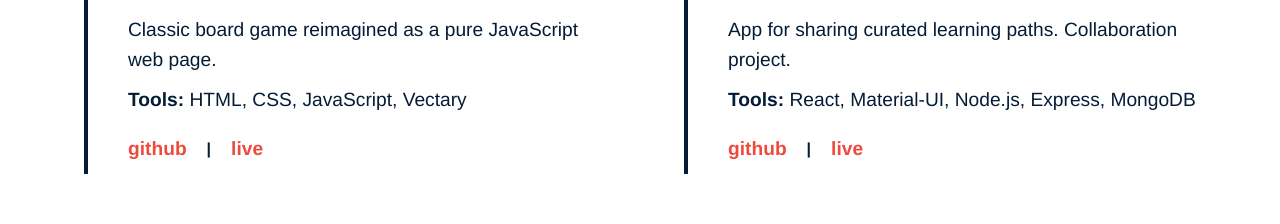
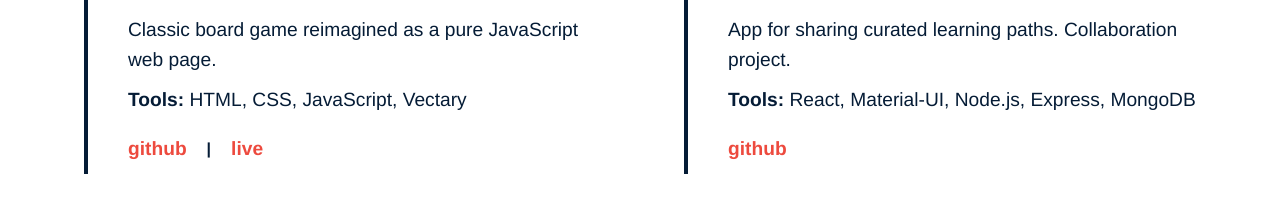
Before and after one commit to anabrd/portfolio, a React (Create React App) app: page / in a window 1280 px wide. Shown: the part 2090-2314 px from the top of the page. Built offline with nearby package versions, Linux system fonts and the light colour scheme.

Commit message:
Restructure project links and remove paved live link

```diff
--- a/src/components/Projects.js
+++ b/src/components/Projects.js
@@ -10,9 +10,13 @@ function Projects(props) {
             <p>{project.description}</p>
             <p><span>Tools: </span>{project.tools}</p>
             <div className = "projects-links-wrapper">
-                <a href={project.links[0]} target="_blank" rel="noreferrer">GitHub</a>
-                <span> | </span>
-                <a href={project.links[1]} target="_blank" rel="noreferrer">Live</a>
+                <a href={project.links.github} target="_blank" rel="noreferrer">GitHub</a>
+                {project.links.live &&
+                <>
+                    <span> | </span>
+                    <a href={project.links.live} target="_blank" rel="noreferrer">Live</a>
+                </>
+                }
             </div>
         </div>)
 
--- a/src/data/dataEN.js
+++ b/src/data/dataEN.js
@@ -42,25 +42,37 @@ const dataEN = [{
         name: 'Roughly the Size Of',
         description: 'Country to US State comparison.',
         tools: 'Bootstrap, Python/Flask, Jinja, SQLite',
-        links: ['https://github.com/anabrd/roughly-the-size-of', 'https://roughly-the-size-of-cdf85c2c6396.herokuapp.com/'],
+        links: {
+          github: 'https://github.com/anabrd/roughly-the-size-of',
+          live: 'https://roughly-the-size-of-cdf85c2c6396.herokuapp.com/'
+        }
       },
       {
       name: 'Get It Done',
       description: 'Full-stack task management app with authentication.',
       tools: 'React, Material-UI, Node.js, Express, MongoDB',
-      links: ['https://github.com/anabrd/get-it-done-app', 'https://anabrd.github.io/get-it-done-app/'],
+      links: {
+        github: 'https://github.com/anabrd/get-it-done-app',
+        live: 'https://anabrd.github.io/get-it-done-app/'
+      },
     },
     {
       name: 'Snakes and Ladders',
       description: 'Classic board game reimagined as a pure JavaScript web page.',
       tools: 'HTML, CSS, JavaScript, Vectary',
-      links: ['https://github.com/anabrd/snakes-and-ladders', 'https://anabrd.github.io/snakes-and-ladders/'],
+      links: {
+        github: 'https://github.com/anabrd/snakes-and-ladders',
+        live: 'https://anabrd.github.io/snakes-and-ladders/'
+      },
     },
     {
       name: 'Paved',
       description: 'App for sharing curated learning paths. Collaboration project.',
       tools: 'React, Material-UI, Node.js, Express, MongoDB',
-      links: ['https://github.com/Paved-Team/paved', 'https://paved-2021.herokuapp.com/'],
+      links: {
+        github: 'https://github.com/Paved-Team/paved',
+        live:''
+      }
     }
   ],
 },
```
